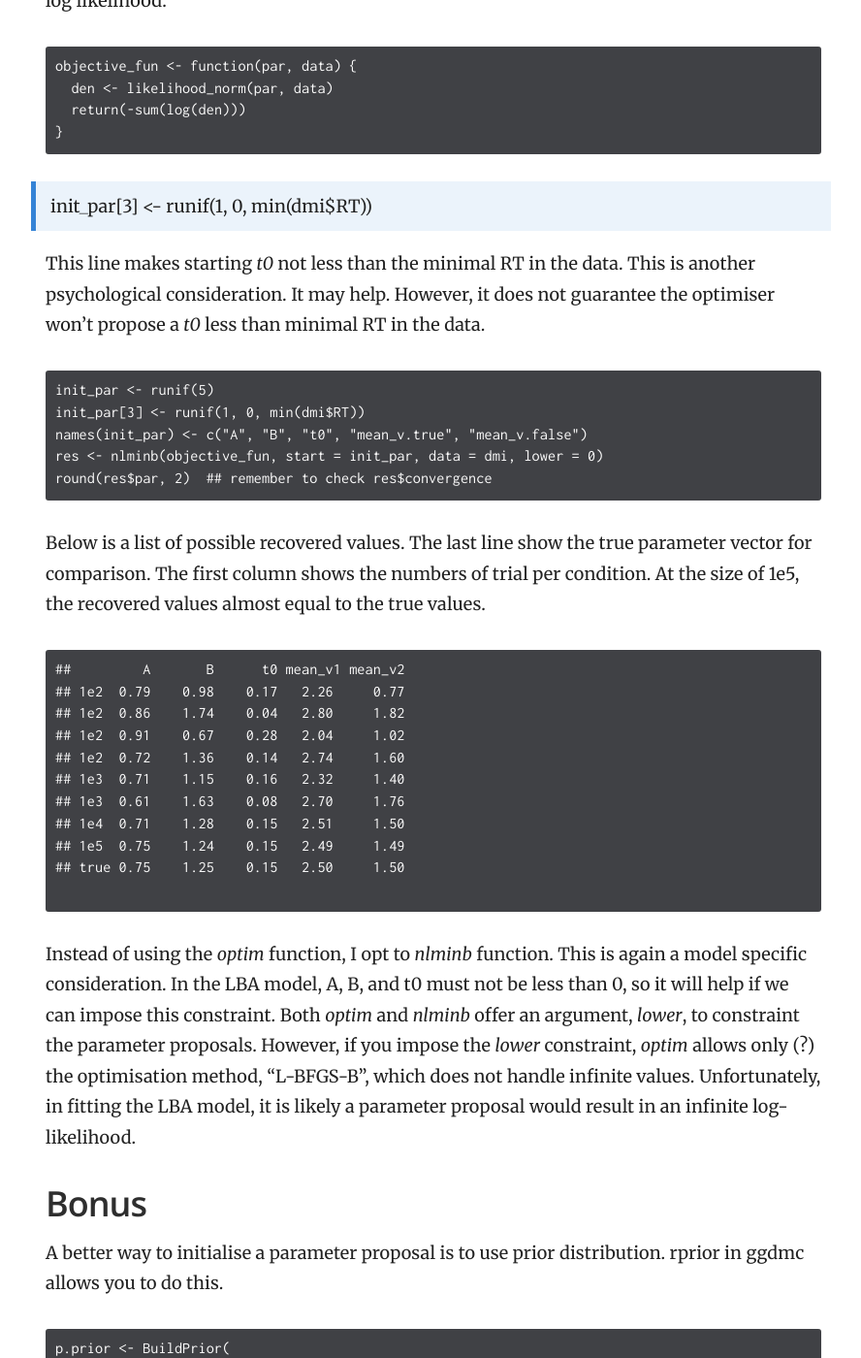
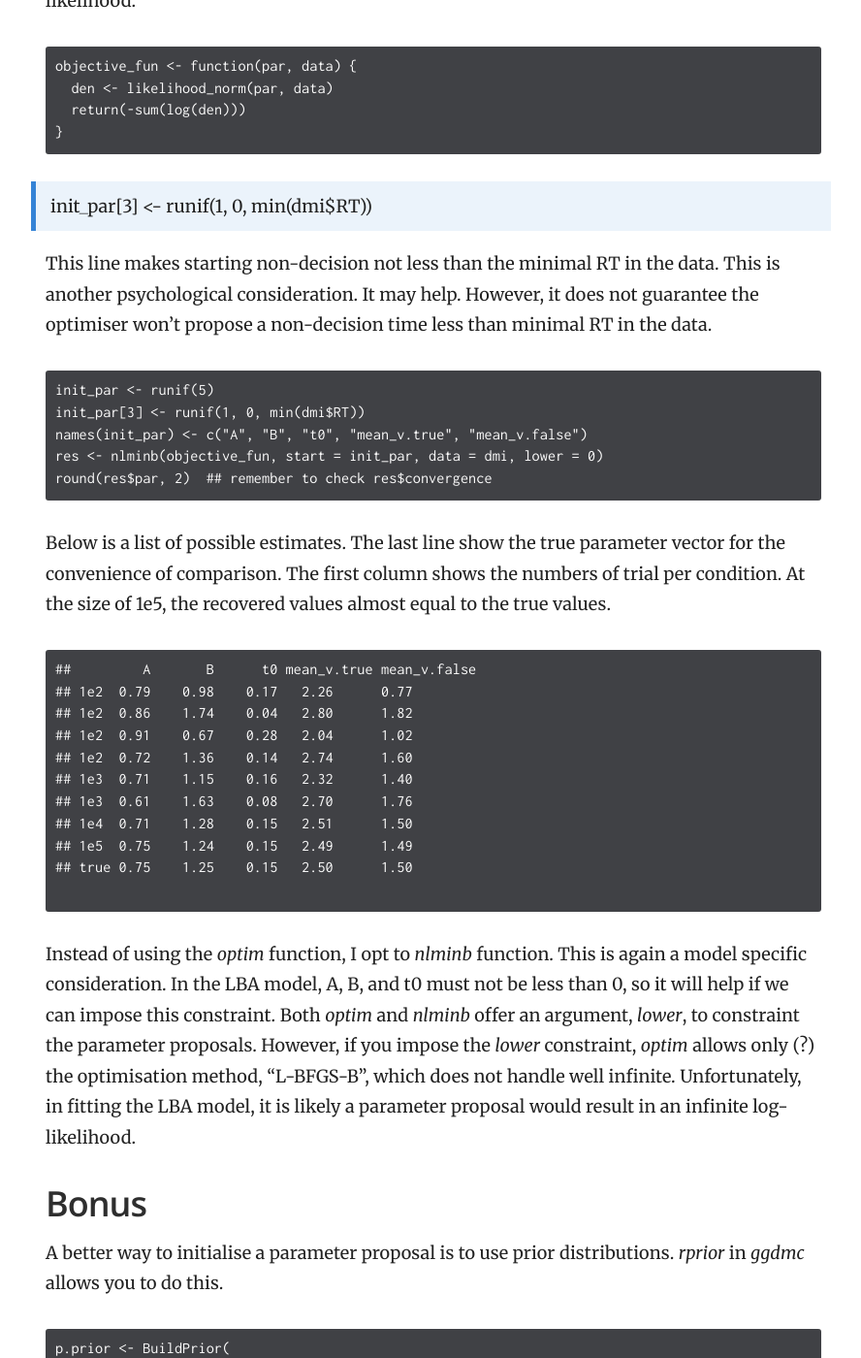
Before and after one commit to yxlin/yxlin.github.io, a Jekyll site: the page built from _docs/basics/mle.md, in a window 1280 px wide and 1400 px high, scrolled down 3141 px. Shown: the whole window at 97% size, without its empty margins (343-1231 px from the left). Built offline with Jekyll 4.4.1, drawn with Linux system fonts in a browser that asks for light colours; formulas are drawn with MathJax 3; some of the changed text lies outside the part shown.

Commit message:
add more descriptions

````diff
--- a/_docs/basics/mle.md
+++ b/_docs/basics/mle.md
@@ -113,10 +113,10 @@ objective_fun <- function(par, data) {
 
 > init_par[3] <- runif(1, 0, min(dmi$RT))
 
-This line makes starting _t0_ not less than the minimal RT in
-the data. This is another psychological consideration. It may help.
-However, it does not guarantee the optimiser won't propose a _t0_
-less than minimal RT in the data.
+This line makes starting non-decision not less than the minimal RT
+in the data. This is another psychological consideration. It may help.
+However, it does not guarantee the optimiser won't propose a non-decision
+time less than minimal RT in the data.
 
 ```
 init_par <- runif(5)
@@ -126,22 +126,22 @@ res <- nlminb(objective_fun, start = init_par, data = dmi, lower = 0)
 round(res$par, 2)  ## remember to check res$convergence
 ```
 
-Below is a list of possible recovered values. The last line show
-the true parameter vector for comparison. The first column shows
-the numbers of trial per condition.  At the size of 1e5, the
-recovered values almost equal to the true values.
+Below is a list of possible estimates. The last line show
+the true parameter vector for the convenience of comparison. The
+first column shows the numbers of trial per condition.  At the
+size of 1e5, the recovered values almost equal to the true values.
 
 ```
-##         A       B      t0 mean_v1 mean_v2
-## 1e2  0.79    0.98    0.17   2.26     0.77
-## 1e2  0.86    1.74    0.04   2.80     1.82
-## 1e2  0.91    0.67    0.28   2.04     1.02
-## 1e2  0.72    1.36    0.14   2.74     1.60
-## 1e3  0.71    1.15    0.16   2.32     1.40
-## 1e3  0.61    1.63    0.08   2.70     1.76
-## 1e4  0.71    1.28    0.15   2.51     1.50
-## 1e5  0.75    1.24    0.15   2.49     1.49
-## true 0.75    1.25    0.15   2.50     1.50
+##         A       B      t0 mean_v.true mean_v.false
+## 1e2  0.79    0.98    0.17   2.26      0.77
+## 1e2  0.86    1.74    0.04   2.80      1.82
+## 1e2  0.91    0.67    0.28   2.04      1.02
+## 1e2  0.72    1.36    0.14   2.74      1.60
+## 1e3  0.71    1.15    0.16   2.32      1.40
+## 1e3  0.61    1.63    0.08   2.70      1.76
+## 1e4  0.71    1.28    0.15   2.51      1.50
+## 1e5  0.75    1.24    0.15   2.49      1.49
+## true 0.75    1.25    0.15   2.50      1.50
 
 ```
 
@@ -152,7 +152,7 @@ will help if we can impose this constraint. Both _optim_ and _nlminb_ offer
 an argument, _lower_, to constraint the parameter proposals.
 However, if you impose the _lower_ constraint, _optim_ allows
 only (?) the optimisation method, "L-BFGS-B", which does
-not handle infinite values. Unfortunately, in fitting the
+not handle well infinite. Unfortunately, in fitting the
 LBA model, it is likely a parameter proposal would result in
 an infinite log-likelihood.
 
@@ -160,7 +160,7 @@ an infinite log-likelihood.
 ## Bonus
 
 A better way to initialise a parameter proposal is to use prior
-distribution.  rprior in ggdmc allows you to do this.
+distributions. _rprior_ in _ggdmc_ allows you to do this.
 
 ```
 p.prior <- BuildPrior(
````
Also changed, not shown: other parts of _docs/basics/mle.md (+1 -1 lines).
